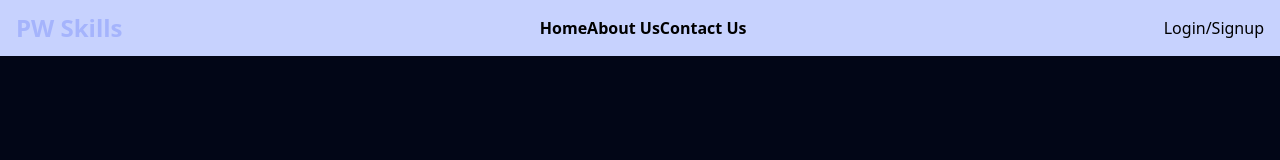
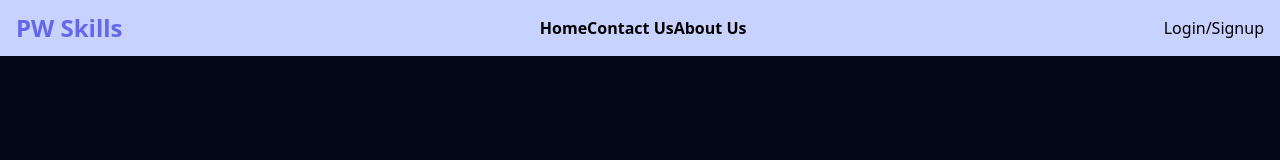
Before and after one commit to amaity-digi/chitchat-card-tailwind, a plain HTML site: page dist/pwhome.html in a window 1280 px wide. Drawn offline with Linux system fonts and the light colour scheme.

Commit message:
Implemented navber

```diff
--- a/dist/pwhome.html
+++ b/dist/pwhome.html
@@ -9,11 +9,11 @@
 <body class="bg-slate-950">
     <!-- navbar -->
     <nav class="w-full h-14 bg-indigo-200 flex justify-between px-4 md:px-4 items-center">
-        <div class="text-2xl text-indigo-300 font-bold">PW Skills</div>
-        <ul class="md:flex hidden font-semibold">
+        <div class="text-2xl text-indigo-500 font-bold">PW Skills</div>
+        <ul class="md:flex hidden font-semibold justify-between">
             <li>Home</li>
-            <li>About Us</li>
-            <li>Contact Us</li>
+            <li >Contact Us</li>
+            <li >About Us</li>
         </ul>
         <div>Login/Signup</div>
     </nav>
```
